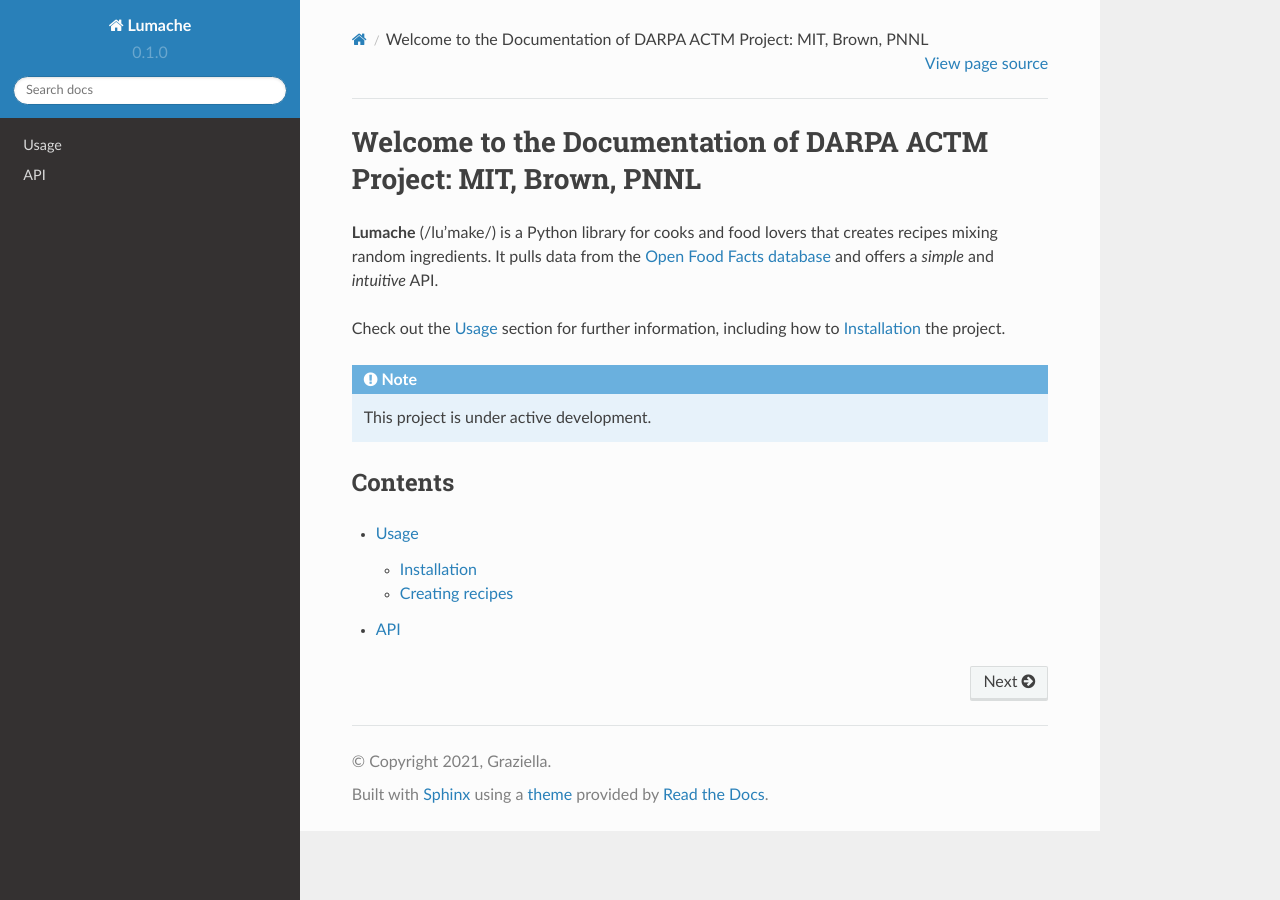
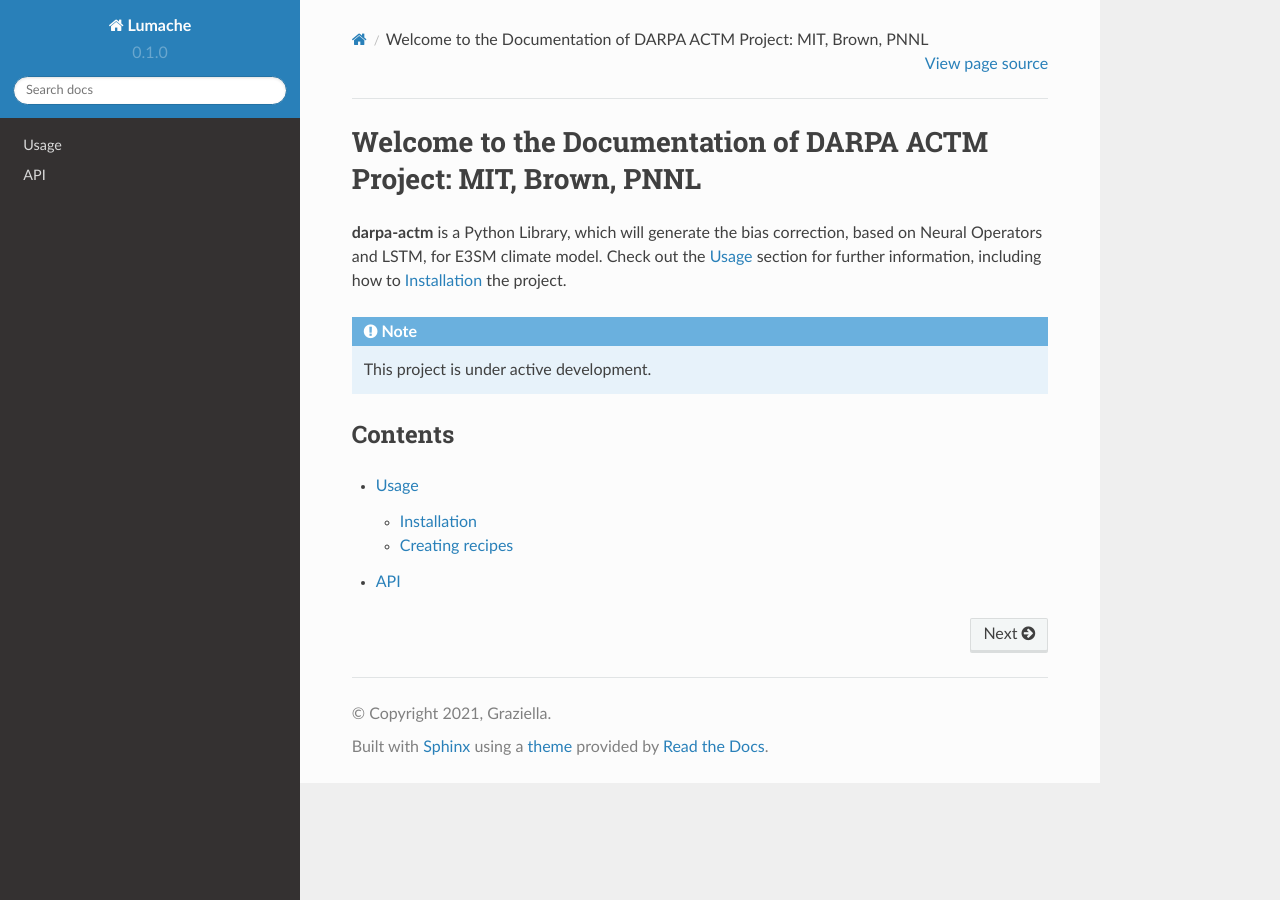
Before and after one commit to raj-brown/darpa_actm, a Sphinx documentation site: the page built from docs/source/index.rst, in a window 1280 px wide. Built offline with Sphinx 7.4.7 and the Read the Docs theme 2.0.0, drawn with Linux system fonts in a browser that asks for light colours.

Commit message:
AModified The Document

```diff
--- a/README.rst
+++ b/README.rst
@@ -1,5 +1,4 @@
 Documentation for DARPA ACTM PROJECT WORK
 ==========================================
 Read the tutorial here:
-
 https://raj-brown-darpa-actm.readthedocs.io/en/latest/index.html
--- a/docs/source/index.rst
+++ b/docs/source/index.rst
@@ -1,11 +1,7 @@
 Welcome to the Documentation of DARPA ACTM Project: MIT, Brown, PNNL
 ====================================================================
 
-**Lumache** (/lu'make/) is a Python library for cooks and food lovers
-that creates recipes mixing random ingredients.
-It pulls data from the `Open Food Facts database <https://world.openfoodfacts.org/>`_
-and offers a *simple* and *intuitive* API.
-
+**darpa-actm** is a Python Library, which will generate the bias correction, based on Neural Operators and LSTM, for E3SM climate model.
 Check out the :doc:`usage` section for further information, including
 how to :ref:`installation` the project.
 
```
